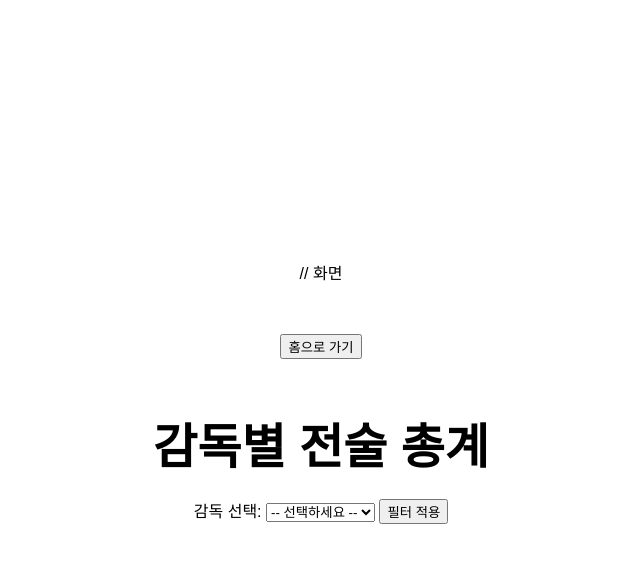
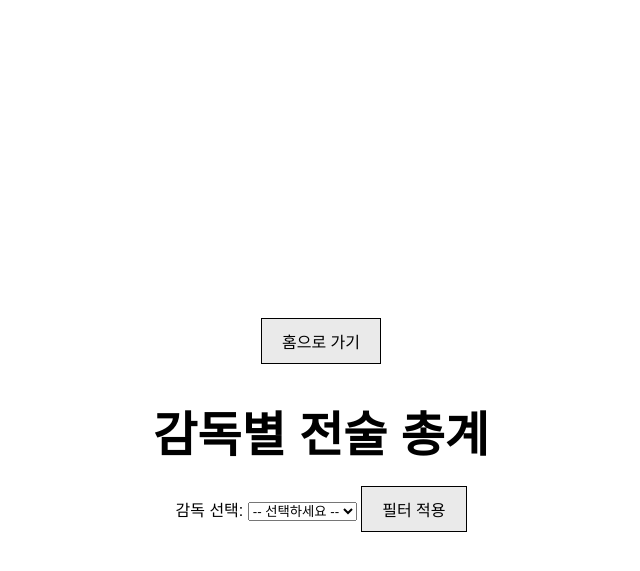
Before and after one commit to seoahS01/BigData-Application, a PHP site: page /drilldown.php in a window 1280 px wide. Shown: the top 571 px of the page, without its empty margins (319-959 px from the left). Run offline with PHP 8.4, Linux system fonts and the light colour scheme; data that the repository does not hold is empty.

Commit message:
세션 연동 코드 추가
드릴다운에 세션 연동 코드 추가

```diff
--- a/team14/pages/drilldown.php
+++ b/team14/pages/drilldown.php
@@ -1,3 +1,17 @@
+<?php
+session_start();
+
+if (isset($_POST['color'])) {
+    $_SESSION['button_color'] = $_POST['color'];
+}
+
+$button_color = $_SESSION['button_color'] ?? '#EAEAEA';
+
+function buttonStyle($color) {
+    return "background-color: $color; color: black; border: black; border: 1px solid black; cursor: pointer; padding: 10px 20px; font-size: 1em;";
+}
+?>
+
 <?php
 include '../db_connect.php';
 // 담당자 2176122 남연정
@@ -87,7 +101,7 @@ if ($stmt = mysqli_prepare($conn, $sql)) {
 }
 ?>
 
-// 화면
+
 <!DOCTYPE html>
 <html>
 <head>
@@ -155,7 +169,7 @@ if ($stmt = mysqli_prepare($conn, $sql)) {
 </head>
 <body>
     <form action="../index.php" method="get" style="margin-top: 50px;">
-        <button type="submit">홈으로 가기</button>
+        <button type="submit" style="<?= buttonStyle($button_color) ?>" >홈으로 가기</button>
     </form>
     <h1>감독별 전술 총계</h1>
 
@@ -170,7 +184,7 @@ if ($stmt = mysqli_prepare($conn, $sql)) {
                 </option>
             <?php endforeach; ?>
         </select>
-        <button type="submit">필터 적용</button>
+        <button type="submit" style="<?= buttonStyle($button_color) ?>">필터 적용</button>
     </form>
 
     <?php if ($coach_filter !== ''): ?>
```
